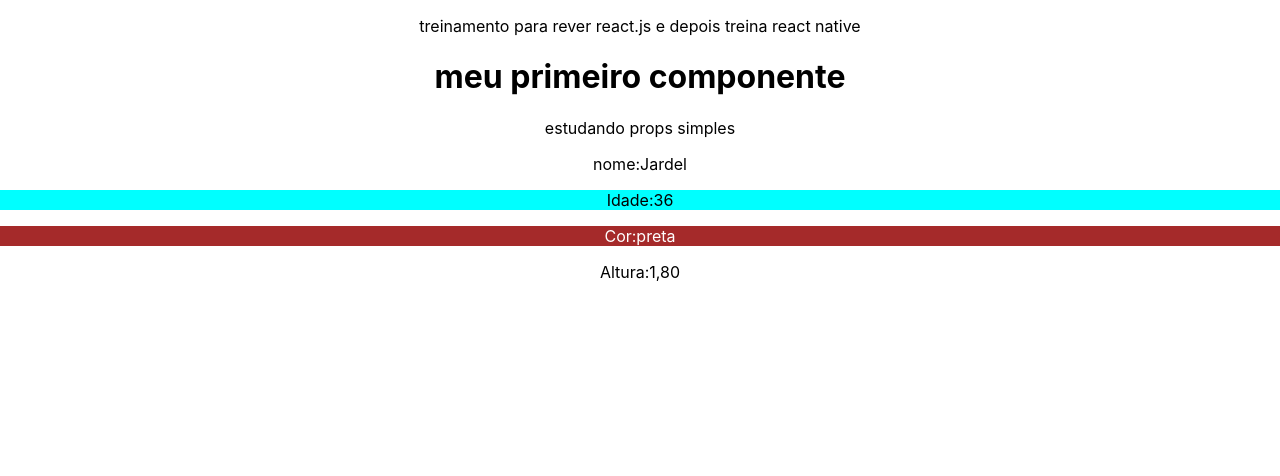
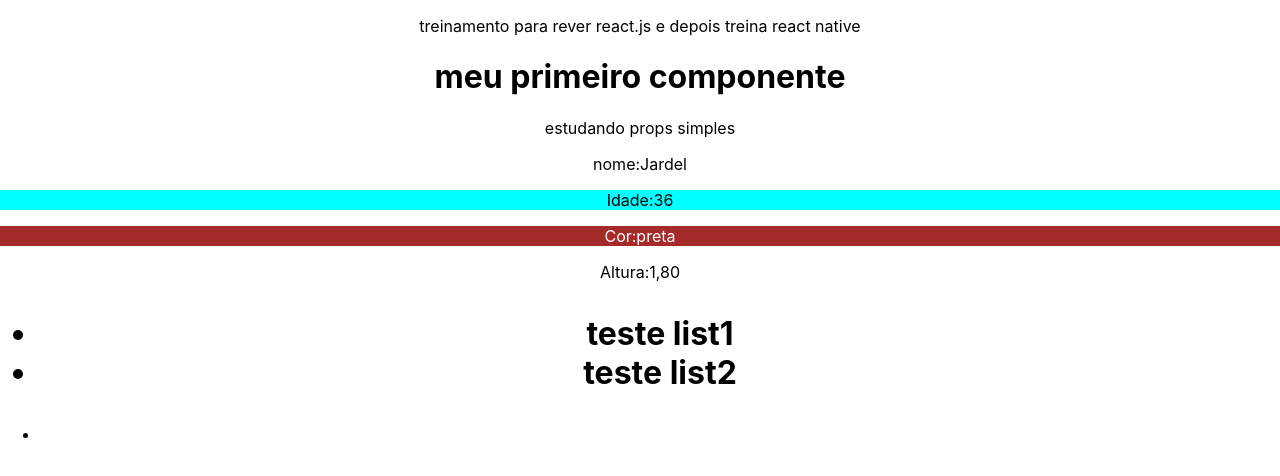
Before and after one commit to jadelcruz1/my-app--react, a React (Create React App) app: page / in a window 1280 px wide. Shown: the top 476 px of the page. Built offline with nearby package versions, Linux system fonts and the light colour scheme.

Commit message:
treinamendo fragments em React js[F

```diff
--- a/public/index.html
+++ b/public/index.html
@@ -1,5 +1,5 @@
 <!DOCTYPE html>
-<html lang="en">
+<html lang="pt-br">
   <head>
     <meta charset="utf-8" />
     <link rel="icon" href="%PUBLIC_URL%/favicon.ico" />
--- a/src/App.js
+++ b/src/App.js
@@ -2,6 +2,8 @@ import logo from './logo.svg';
 import './App.css';
 import HelloWorld from './components/HelloWorld';
 import SayMyName from './components/SayMyName';
+import List from './components/List';
+import Item from './components/Item';
 
 function App() {
   return (
@@ -12,7 +14,8 @@ function App() {
 
       <SayMyName nome="Jardel" idade="36" altura="1,80" cor="preta" />
 
-
+      <List />
+      <Item />
 
     </div>
   );
--- /dev/null
+++ b/src/components/Item.js
@@ -0,0 +1,22 @@
+import List from "./List";
+
+function Item(props) {
+    return(
+
+        <>
+        <ul>
+
+            <li>
+                {props.marca}
+            </li>
+
+
+        </ul>
+
+
+
+        </>
+    )
+}
+
+export default Item
--- /dev/null
+++ b/src/components/List.js
@@ -0,0 +1,16 @@
+function List(){
+    return(
+
+        <>
+            <h1>
+             <ul>
+                <li>teste list1 </li>
+                <li>teste list2 </li>
+              </ul>
+            </h1>
+
+        </>
+    )
+}
+
+export default List
```
